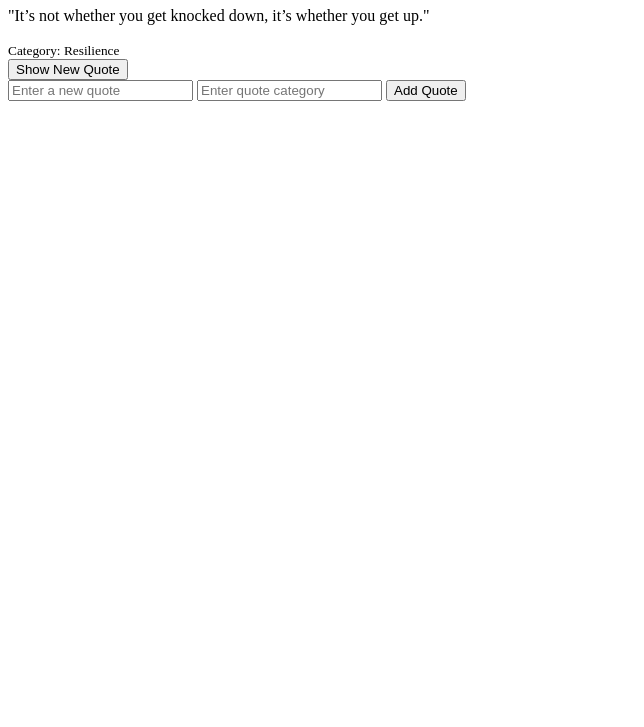
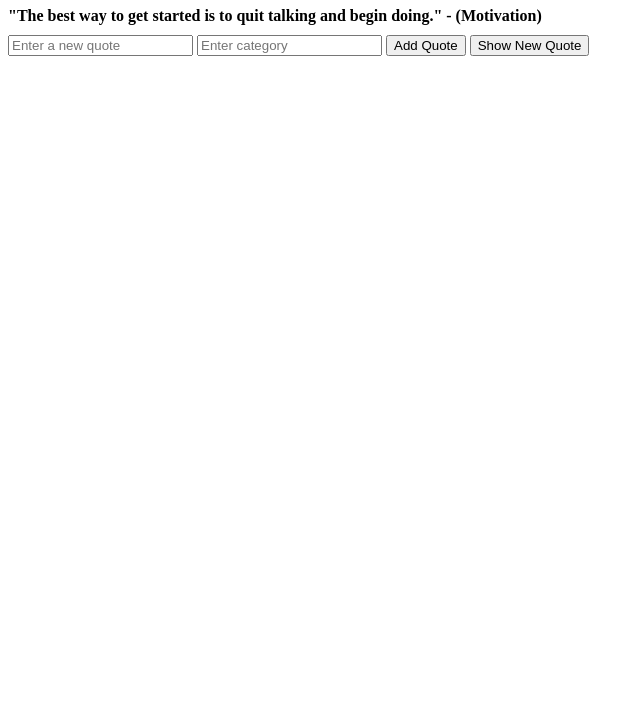
Before and after one commit to abdulrahman-elhanafy/alx_fe_javascript, a plain HTML site: page dom-manipulation/index.html in a window 1280 px wide. Shown: the part 73-800 px from the top of the page, without its empty margins (0-644 px from the left). Drawn offline with Linux system fonts and the light colour scheme.

Commit message:
added (addQuote function

```diff
--- a/dom-manipulation/index.html
+++ b/dom-manipulation/index.html
@@ -4,22 +4,22 @@
 <head>
     <meta charset="UTF-8">
     <meta name="viewport" content="width=device-width, initial-scale=1.0">
-    <title>Dynamic Quote Generator</title>
+    <title>Quotes App - Task 0</title>
 </head>
 
 <body>
-    <h1>Dynamic Quote Generator</h1>
+    <h1>Quotes App</h1>
 
     <!-- مكان عرض الاقتباس -->
-    <div id="quoteDisplay"></div>
-    <button id="newQuote">Show New Quote</button>
+    <div id="quoteDisplay" style="margin: 10px 0; font-weight: bold;"></div>
 
-    <!-- إضافة اقتباس جديد -->
-    <div>
-        <input id="newQuoteText" type="text" placeholder="Enter a new quote" />
-        <input id="newQuoteCategory" type="text" placeholder="Enter quote category" />
-        <button onclick="addQuote()">Add Quote</button>
-    </div>
+    <!-- إدخال اقتباس جديد -->
+    <input type="text" id="quoteInput" placeholder="Enter a new quote">
+    <input type="text" id="categoryInput" placeholder="Enter category">
+    <button onclick="addQuote()">Add Quote</button>
+
+    <!-- زرار عرض اقتباس جديد -->
+    <button id="newQuoteBtn">Show New Quote</button>
 
     <script src="script.js"></script>
 </body>
--- a/dom-manipulation/script.js
+++ b/dom-manipulation/script.js
@@ -1,3 +1,4 @@
+// Array of quotes
 let quotes = [
   {
     text: "The best way to get started is to quit talking and begin doing.",
@@ -7,38 +8,32 @@ let quotes = [
     text: "Don’t let yesterday take up too much of today.",
     category: "Inspiration",
   },
-  {
-    text: "It’s not whether you get knocked down, it’s whether you get up.",
-    category: "Resilience",
-  },
 ];
 
-const quoteDisplay = document.getElementById("quoteDisplay");
-const newQuoteBtn = document.getElementById("newQuote");
-
-// ✅ عرض اقتباس عشوائي
-function showRandomQuote() {
-  const randomIndex = Math.floor(Math.random() * quotes.length);
-  const quote = quotes[randomIndex];
-  quoteDisplay.innerHTML = `<p>"${quote.text}"</p><small>Category: ${quote.category}</small>`;
+// Function to show a quote by index
+function showQuote(index) {
+  const quoteDisplay = document.getElementById("quoteDisplay");
+  quoteDisplay.textContent = `"${quotes[index].text}" - (${quotes[index].category})`;
 }
 
-// ✅ إضافة اقتباس جديد
+// Function to add a new quote
 function addQuote() {
-  const text = document.getElementById("newQuoteText").value;
-  const category = document.getElementById("newQuoteCategory").value;
+  const quoteInput = document.getElementById("quoteInput").value.trim();
+  const categoryInput = document.getElementById("categoryInput").value.trim();
 
-  if (text && category) {
-    quotes.push({ text, category });
-    alert("Quote added successfully!");
-    document.getElementById("newQuoteText").value = "";
-    document.getElementById("newQuoteCategory").value = "";
-  } else {
-    alert("Please enter both text and category!");
+  if (quoteInput !== "" && categoryInput !== "") {
+    quotes.push({ text: quoteInput, category: categoryInput });
+    showQuote(quotes.length - 1); // يعرض آخر اقتباس مضاف
+    document.getElementById("quoteInput").value = "";
+    document.getElementById("categoryInput").value = "";
   }
 }
 
-newQuoteBtn.addEventListener("click", showRandomQuote);
+// Event listener for "Show New Quote" button
+document.getElementById("newQuoteBtn").addEventListener("click", () => {
+  const randomIndex = Math.floor(Math.random() * quotes.length);
+  showQuote(randomIndex);
+});
 
-// عرض اقتباس أول ما الصفحة تفتح
-showRandomQuote();
+// Show the first quote on load
+showQuote(0);
```
